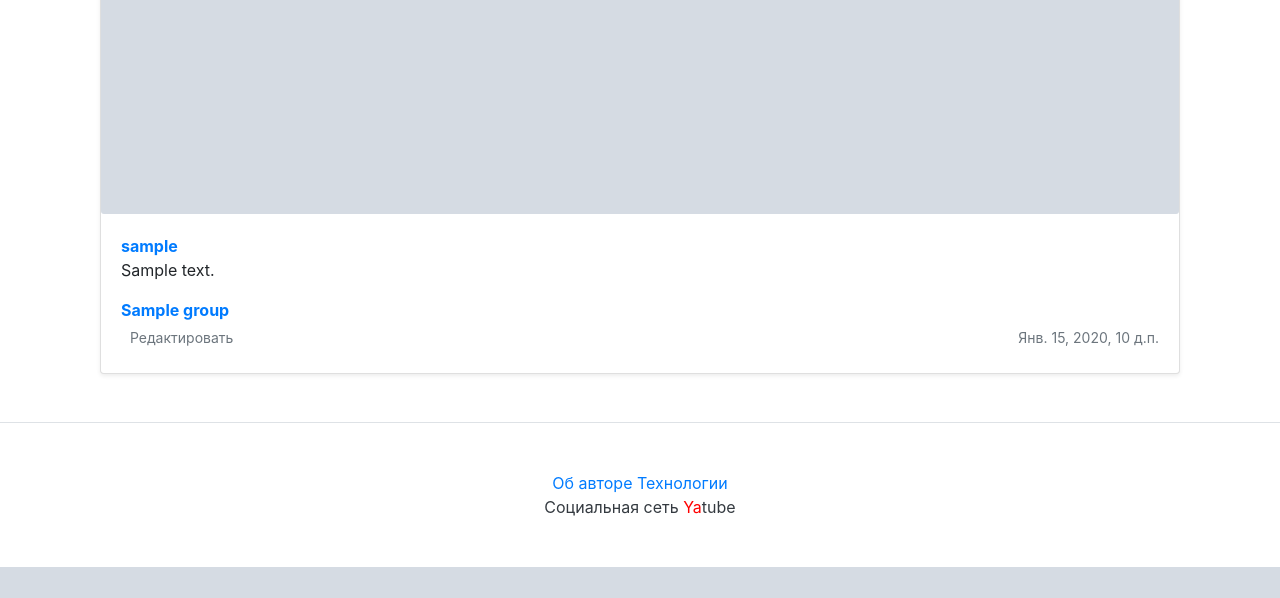
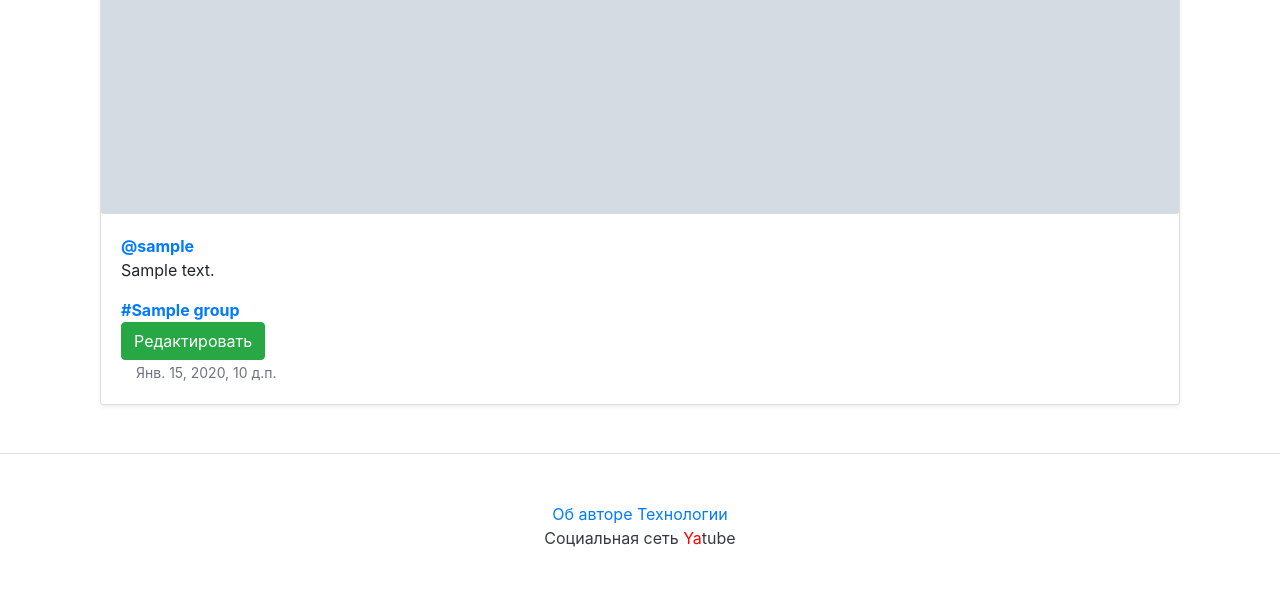
Before and after one commit to EvgeniyGartsev/hw05_final, a Django app: page /follow/ in a window 1280 px wide. Shown: the part 754-1352 px from the top of the page. Before the commit the page ends 1321 px from the top, so only its background shows below. Run offline with Django 3.2, Linux system fonts and the light colour scheme; a user stored in the database is signed in; tables that the repository leaves empty hold one stand-in row (values such as "Sample post"); grey boxes marked "Sample" are stand-in pictures; some libraries are stand-ins or nearby versions.

Commit message:
Перед модификацией сайта

```diff
--- a/yatube/templates/base.html
+++ b/yatube/templates/base.html
@@ -9,7 +9,7 @@
     <!-- Загрузка статики -->
     {% load static %}
     <!--Иконка сайта-->
-    <link rel="shortcut icon" href="{% static 'images/favicon.ico' %}" type="image/png">
+    <link rel="shortcut icon" href="{% static 'images/favicon.png' %}" type="image/png">
     <link rel="stylesheet" href="{% static 'bootstrap/dist/css/bootstrap.min.css' %}">
     <script src="{% static 'jquery/dist/jquery.min.js' %}"></script>
     <script src="{% static 'bootstrap/dist/js/bootstrap.min.js' %}"></script>
--- a/yatube/templates/includes/post_item.html
+++ b/yatube/templates/includes/post_item.html
@@ -9,32 +9,40 @@
         <!-- Ссылка на страницу автора в атрибуте href; username автора в тексте ссылки -->
         <a href="{% url 'profile' post.author.username %}">
           <strong class="d-block text-gray-dark">
-              {{ post.author.username }}
+              @{{ post.author.username }}
           </strong>
         </a>
         <!-- Текст поста -->
         {{ post.text|linebreaksbr }}
       </p>
       <!--Ссылка на страницу группы-->
+      {% if post.group.slug %}
       <a class="card-link muted" href="{% url 'group_posts' post.group.slug %}">
-        <strong class="d-block text-gray-dark">{{ post.group }}</strong>
+        <strong class="d-block text-gray-dark">#{{ post.group }}</strong>
       </a>
+      {% endif %}
+      <div class="container overflow-hidden">
+        <div class="row gy-5">
           <div class="d-flex justify-content-between align-items-center">
             <div class="btn-group">
               <!-- Ссылка на редактирование, показывается только автору записи.
               Эту ссылку вы подключите в финальном задании спринта -->
               {% if user.is_authenticated %}
                 {% if post.author == user %}
-              <a class="btn btn-sm text-muted" href="{% url 'post_edit' user.username post.id %}" role="button">
+                  <a class="btn btn-success" href="{% url 'post_edit' user.username post.id %}" role="button">
                     Редактировать
                   </a>
                 {% else %}
-              <a class="btn btn-sm text-muted" href="{% url 'post' post.author.username post.id %}" role="button">
+                  <a class="btn btn-info" href="{% url 'post' post.author.username post.id %}" role="button">
                     Добавить комментарий
                   </a>
                 {% endif %}
               {% endif %}
             </div>
+        </div>
+      </div>
+
+
         <!-- Дата публикации  -->
         <small class="text-muted">{{ post.pub_date }}</small>
       </div>
--- a/yatube/yatube/urls.py
+++ b/yatube/yatube/urls.py
@@ -17,8 +17,7 @@ from django.contrib import admin
 from django.urls import path, include
 from django.conf import settings
 from django.conf.urls.static import static
-from django.conf.urls import handler404, handler500, url
-from django.views.generic import RedirectView
+from django.conf.urls import handler404, handler500
 
 from posts import views
 
@@ -28,7 +27,6 @@ handler500 = "posts.views.server_error"  # noqa
 
 
 urlpatterns = [
-    url(r'^favicon\.ico$', RedirectView.as_view(url='/static/images/favicon.ico'), name='favicon'),
     path("admin/", admin.site.urls),
     # authentifications
     path("auth/", include("users.urls")),
```
Lines whose indentation alone changed are shown as unchanged.
